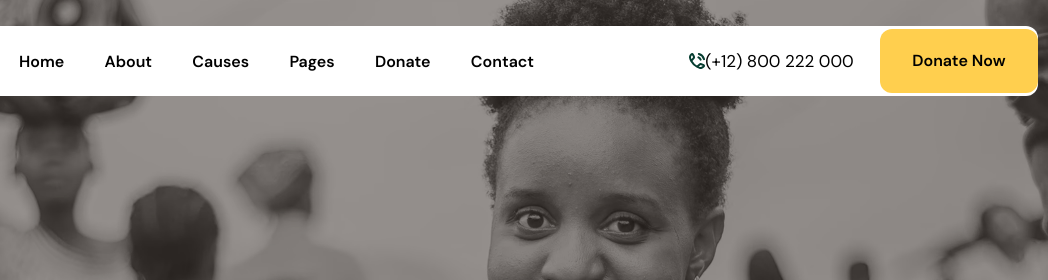
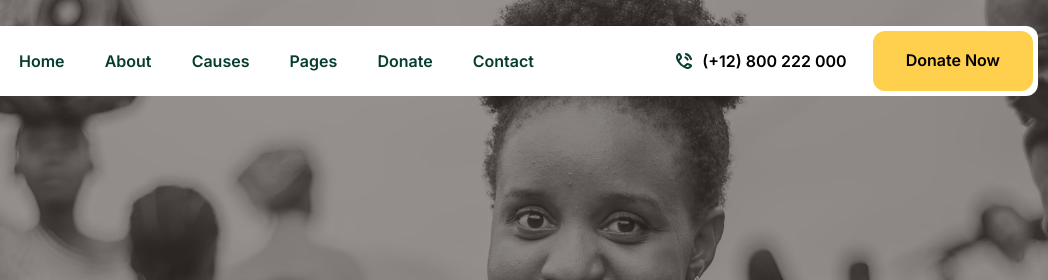
Before and after one commit to mshakibdev/html-01, a website: page index.html in a window 1280 px wide. Shown: the top 280 px of the page, 232-1280 px from the left. Drawn offline with Linux system fonts and the light colour scheme; a web font is replaced by a local one.

Commit message:
add font and update typography

```diff
--- a/index.html
+++ b/index.html
@@ -33,11 +33,11 @@
 									<li class="sh-navbar__nav-links-dropdown-item">Page 3</li>
 								</ul>
 							</li>
-							<li><a href="#">About</a></li>
-							<li><a href="#">Causes</a></li>
-							<li><a href="#">Pages</a></li>
-							<li><a href="#">Donate</a></li>
-							<li><a href="#">Contact</a></li>
+							<li class="sh-navbar__nav-links-item"><a href="#">About</a></li>
+							<li class="sh-navbar__nav-links-item"><a href="#">Causes</a></li>
+							<li class="sh-navbar__nav-links-item"><a href="#">Pages</a></li>
+							<li class="sh-navbar__nav-links-item"><a href="#">Donate</a></li>
+							<li class="sh-navbar__nav-links-item"><a href="#">Contact</a></li>
 						</ul>
 					</nav>
 				</div>
--- a/scss/layout/header/_header.scss
+++ b/scss/layout/header/_header.scss
@@ -12,6 +12,7 @@
     align-items: center;
     background-color: var(--color-tertiary);
     border-radius: 12px;
+    padding-right: 5px;
   }
 
   &__logo-nav {
@@ -41,8 +42,8 @@
       display: flex;
       width: 515px;
       justify-content: space-between;
-
-      a{
+      a {
+        color: var(--color-primary);
         font-size: 16px;
         font-weight: 600;
       }
@@ -51,6 +52,11 @@
 
   &__nav-links-item {
     position: relative;
+    &:hover {
+      a {
+        color: var(--color-secondary);
+      }
+    }
   }
 
   &__nav-links-item:hover > &__nav-links-dropdown {
@@ -73,16 +79,22 @@
   &__contact-number {
     display: flex;
     align-items: center;
+
+    a {
+      margin-left: 10px;
+      font-size: 16px;
+      font-weight: 600;
+    }
   }
 
   &__donate-button {
-    padding: 24px 32.5px;
+    padding: 24px 33px;
     margin-left: 26px;
     background: var(--color-secondary);
     border-radius: 12px;
-    font-size:16px;
+    font-size: 16px;
     font-weight: 600;
-    line-height: 1;
+    line-height: .7;
   }
 
 
--- a/scss/theme/_theme.scss
+++ b/scss/theme/_theme.scss
@@ -1,5 +1,5 @@
 @use "../utils" as *;
-
+//@import url('https://fonts.googleapis.com/css2?family=Fraunces:ital,opsz,wght@0,9..144,100..900;1,9..144,100..900&family=Inter:ital,opsz,wght@0,14..32,100..900;1,14..32,100..900&display=swap');
 @import url($font-url);
 
 
@@ -13,7 +13,7 @@
 	typography css start
 ---------------------------------*/
 body {
-  font-family: var(--tp-font-body);
+  font-family: var(--sh-font-body), serif;
   font-size: 17px;
   font-weight: normal;
   color: var(--tp-body-color);
@@ -30,9 +30,9 @@ h3,
 h4,
 h5,
 h6 {
-  font-family: var(--tp-font-heading);
+  font-family: var(--sh-font-heading), serif;
   color: var(--tp-heading-color);
-  margin-top: 0px;
+  margin-top: 0;
   font-weight: 700;
   line-height: 1.2;
 }
@@ -67,7 +67,7 @@ ul {
 }
 
 p {
-  font-family: var(--tp-font-body);
+  font-family: var(--sh-font-body), serif;
   font-size: 17px;
   font-weight: 400;
   color: var(--tp-body-color);
--- a/scss/utils/_typgraphy.scss
+++ b/scss/utils/_typgraphy.scss
@@ -1,7 +1,7 @@
-$font-url : 'https://fonts.googleapis.com/css2?family=DM+Sans:ital,opsz,wght@0,9..40,100..1000;1,9..40,100..1000&family=Federo&display=swap';
+$font-url : 'https://fonts.googleapis.com/css2?family=Fraunces:ital,opsz,wght@0,9..144,100..900;1,9..144,100..900&family=Inter:ital,opsz,wght@0,14..32,100..900;1,14..32,100..900&display=swap';
 
 :root {
-    --tp-font-heading: "Federo", sans-serif;
-    --tp-font-body: "DM Sans", sans-serif;
+    --sh-font-heading:  "Fraunces";
+    --sh-font-body: "Inter";
     --tp-font-flaticon: "flaticon";
 }
```
Also changed, not shown: css/style.css.
